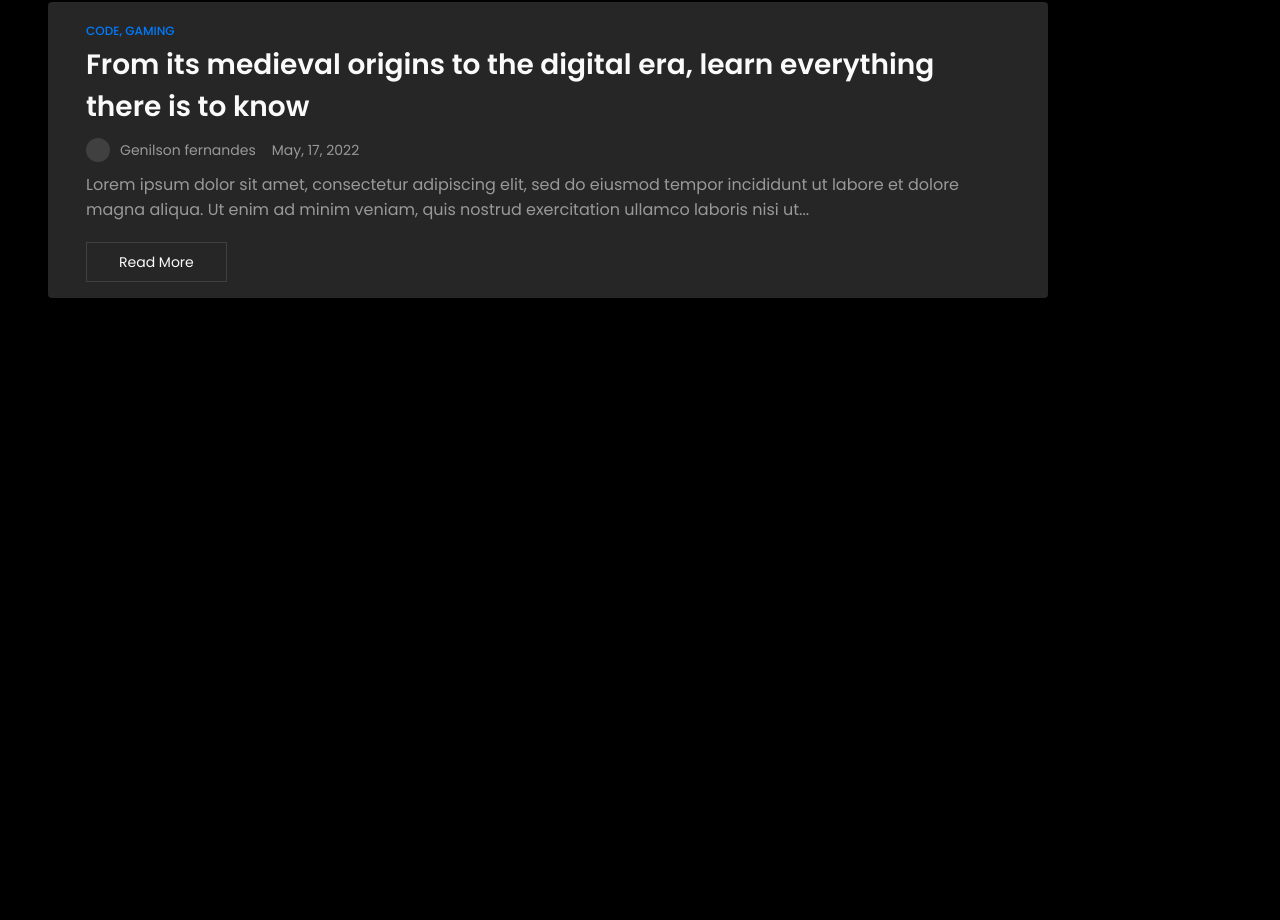
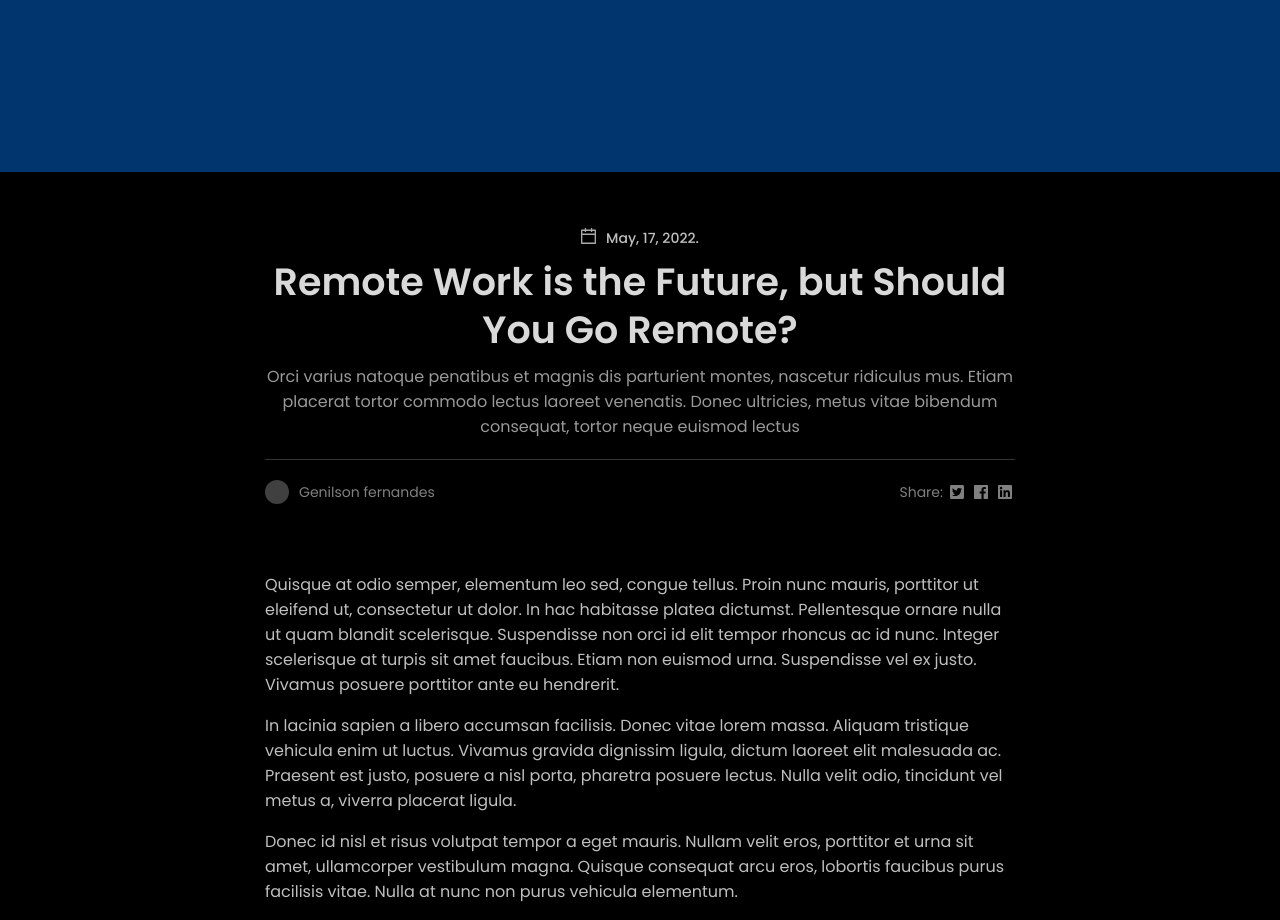
Before and after one commit to geniilsonfernandes/blog-cms, a Next.js app: page /post in a window 1280 px wide. Shown: the part 400-1320 px from the top of the page. Before the commit the page ends 800 px from the top, so only its background shows below. Built offline with nearby package versions, Linux system fonts and the light colour scheme.

Commit message:
created page post

```diff
--- /dev/null
+++ b/src/components/Icons/DateIcon.jsx
@@ -0,0 +1,18 @@
+import React from "react";
+
+export const DateIcon = () => {
+  return (
+    <svg
+      width="15"
+      height="16"
+      viewBox="0 0 15 16"
+      fill="none"
+      xmlns="http://www.w3.org/2000/svg"
+    >
+      <path
+        d="M14.4 1.44H11.25V0.16C11.25 0.072 11.1825 0 11.1 0H10.05C9.9675 0 9.9 0.072 9.9 0.16V1.44H5.1V0.16C5.1 0.072 5.0325 0 4.95 0H3.9C3.8175 0 3.75 0.072 3.75 0.16V1.44H0.6C0.268125 1.44 0 1.726 0 2.08V15.36C0 15.714 0.268125 16 0.6 16H14.4C14.7319 16 15 15.714 15 15.36V2.08C15 1.726 14.7319 1.44 14.4 1.44ZM13.65 14.56H1.35V6.96H13.65V14.56ZM1.35 5.6V2.88H3.75V3.84C3.75 3.928 3.8175 4 3.9 4H4.95C5.0325 4 5.1 3.928 5.1 3.84V2.88H9.9V3.84C9.9 3.928 9.9675 4 10.05 4H11.1C11.1825 4 11.25 3.928 11.25 3.84V2.88H13.65V5.6H1.35Z"
+        fill="#AAAAAA"
+      />
+    </svg>
+  );
+};
--- a/src/pages/_document.jsx
+++ b/src/pages/_document.jsx
@@ -8,7 +8,7 @@ class MyDocument extends Document {
 
   render() {
     return (
-      <Html>
+      <Html data-theme="dark">
         <Head>
           <link
             href="https://fonts.googleapis.com/css2?family=Lobster&display=swap"
--- a/src/pages/post/index.jsx
+++ b/src/pages/post/index.jsx
@@ -1,16 +1,66 @@
 import React from "react";
-import { About } from "../../components/About";
+import { DateIcon } from "../../components/Icons/DateIcon";
 import { Container } from "../../components/Layout/Container";
-import { PostCardBig } from "../../components/PostCardBig";
+import { Share } from "../../components/Share";
+import { UserDisplay } from "../../components/UserDisplay";
+import styles from "./styles.module.scss";
+const mock = {
+  excerpt: `Orci varius natoque penatibus et magnis dis parturient montes,
+  nascetur ridiculus mus. Etiam placerat tortor commodo lectus
+  laoreet venenatis. Donec ultricies, metus vitae bibendum
+  consequat, tortor neque euismod lectus`,
+  title: "Remote Work is the Future, but Should You Go Remote?",
+  date: "May, 17, 2022.",
+  author: "Genilson fernandes",
+};
 
 const Post = () => {
   return (
-    <Container>
-      <main>
-        <About />
-        <PostCardBig featured={false} />
-      </main>
-    </Container>
+    <>
+      <div className={styles.photo}></div>
+      <Container>
+        <div className={styles.wrapper}>
+          <span className={styles.date}>
+            <span className={styles.icon}>
+              <DateIcon />
+            </span>
+            {mock.date}
+          </span>
+          <div className={styles.details}>
+            <h1 className={styles.title}>{mock.title}</h1>
+            <p className={styles.excerpt}>{mock.excerpt}</p>
+            <div className={styles.author}>
+              <UserDisplay user={mock.author} />
+              <Share />
+            </div>
+          </div>
+        </div>
+        <main className={styles.main}>
+          <p>
+            Quisque at odio semper, elementum leo sed, congue tellus. Proin nunc
+            mauris, porttitor ut eleifend ut, consectetur ut dolor. In hac
+            habitasse platea dictumst. Pellentesque ornare nulla ut quam blandit
+            scelerisque. Suspendisse non orci id elit tempor rhoncus ac id nunc.
+            Integer scelerisque at turpis sit amet faucibus. Etiam non euismod
+            urna. Suspendisse vel ex justo. Vivamus posuere porttitor ante eu
+            hendrerit.
+          </p>
+          <p>
+            In lacinia sapien a libero accumsan facilisis. Donec vitae lorem
+            massa. Aliquam tristique vehicula enim ut luctus. Vivamus gravida
+            dignissim ligula, dictum laoreet elit malesuada ac. Praesent est
+            justo, posuere a nisl porta, pharetra posuere lectus. Nulla velit
+            odio, tincidunt vel metus a, viverra placerat ligula.
+          </p>
+          <p>
+            Donec id nisl et risus volutpat tempor a eget mauris. Nullam velit
+            eros, porttitor et urna sit amet, ullamcorper vestibulum magna.
+            Quisque consequat arcu eros, lobortis faucibus purus facilisis
+            vitae. Nulla at nunc non purus vehicula elementum.
+          </p>
+        </main>
+      </Container>
+    </>
   );
 };
 
--- /dev/null
+++ b/src/pages/post/styles.module.scss
@@ -0,0 +1,59 @@
+.photo {
+  display: flex;
+  width: 100%;
+  height: 450px;
+  background: var(--color-plt-primary-900);
+}
+.wrapper {
+  max-width: 750px;
+  margin: 0 auto;
+  padding: 48px 0;
+
+  .date {
+    font-weight: 500;
+    font-size: 1.4rem;
+    color: var(--color-text-300);
+    padding: 8px 0;
+    display: flex;
+    justify-content: center;
+    gap: 10px;
+  }
+}
+
+.details {
+  .title {
+    font-weight: 600;
+    font-size: 3.8rem;
+    line-height: 4.8rem;
+    color: var(--color-text-200);
+    text-align: center;
+  }
+  .excerpt {
+    font-weight: 400;
+    font-size: 1.6rem;
+    color: var(--color-text-400);
+    padding: 10px 0 20px 0;
+
+    text-align: center;
+    text-align: center;
+  }
+  .author {
+    padding: 20px 0;
+    border-top: 1px solid var(--color-background-200);
+
+    display: flex;
+    align-items: center;
+    justify-content: space-between;
+  }
+}
+
+.main {
+  max-width: 750px;
+  margin: 0 auto;
+  p {
+    margin-bottom: 16px;
+    font-weight: 400;
+    font-size: 1.6rem;
+    color: var(--color-text-300);
+  }
+}
--- a/src/styles/globals.css
+++ b/src/styles/globals.css
@@ -4,8 +4,9 @@
   box-sizing: border-box;
 }
 
-:root {
+[data-theme="dark"]:root {
   --color-plt-primary: #007bfd;
+  --color-plt-primary-900: #00356e;
 
   --color-background-600: hsl(0, 0%, 0%);
   --color-background-500: hsl(0, 0%, 5%);
@@ -14,11 +15,12 @@
   --color-background-200: hsl(0, 0%, 20%);
   --color-background-100: hsl(0, 0%, 25%);
 
-  --color-text-600: hsl(0, 0%, 20%);
-  --color-text-500: hsl(0, 0%, 60%);
-  --color-text-400: hsl(0, 0%, 70%);
-  --color-text-300: hsl(0, 0%, 80%);
-  --color-text-200: hsl(0, 0%, 98%);
+  --color-text-700: hsl(0, 0%, 20%);
+  --color-text-600: hsl(0, 0%, 30%);
+  --color-text-500: hsl(0, 0%, 50%);
+  --color-text-400: hsl(0, 0%, 60%);
+  --color-text-300: hsl(0, 0%, 75%);
+  --color-text-200: hsl(0, 0%, 85%);
   --color-text-100: hsl(0, 0%, 98%);
 }
 
@@ -33,11 +35,15 @@ h2,
 h3,
 h4,
 h5,
-h6 {
+h6,
+p {
   color: var(--color-text-100);
 }
 a {
   text-decoration: none;
+}
+p {
+  font-size: 1.6rem;
 }
 button,
 input {
```
